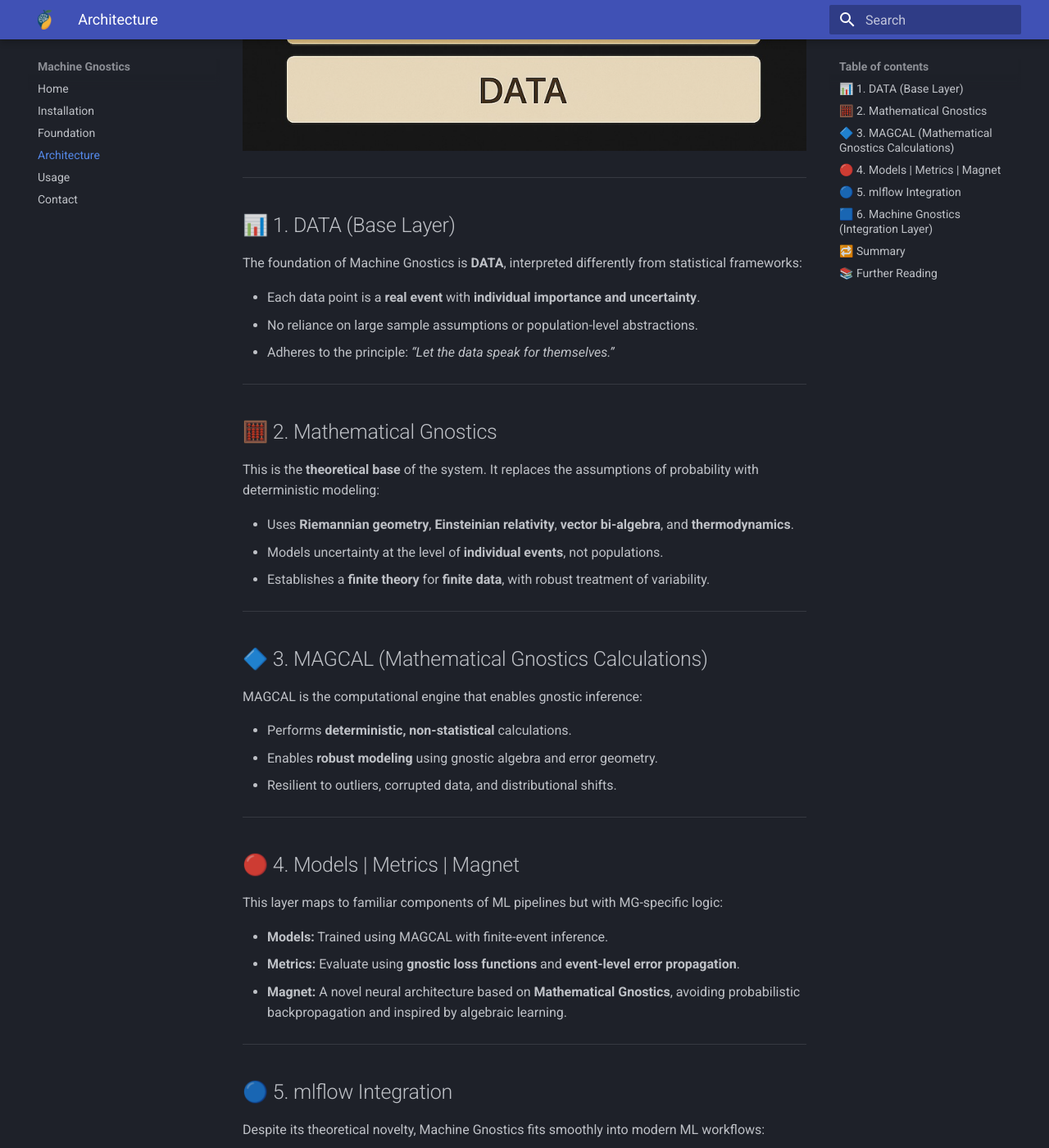
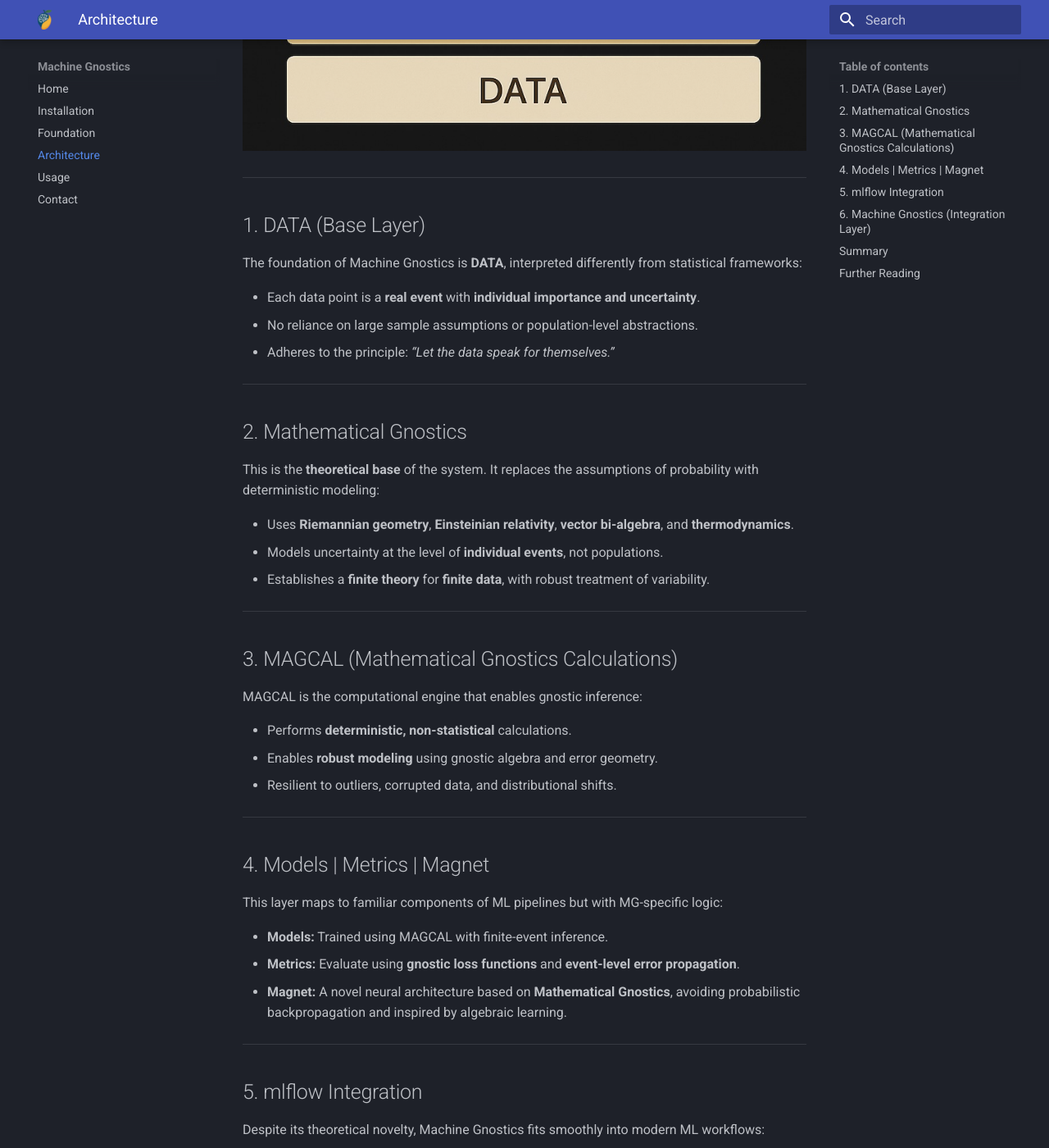
Before and after one commit to MachineGnostics/machinegnostics.io, an MkDocs documentation site: the page built from docs/architecture.md, in a window 1280 px wide and 1400 px high, scrolled down 786 px. Shown: the whole window at 82% size. Built offline with MkDocs 1.6.1 and Material for MkDocs 9.7.7, drawn with Linux system fonts in a browser that asks for light colours; some of the changed text lies outside the part shown.

Commit message:
updated info

```diff
--- a/docs/architecture.md
+++ b/docs/architecture.md
@@ -1,4 +1,4 @@
-# 🧠 Machine Gnostics Architecture
+# Machine Gnostics Architecture
 
 This diagram presents the conceptual architecture of the **Machine Gnostics** paradigm. Unlike traditional machine learning rooted in statistical theory, this new approach is built on the foundation of **Mathematical Gnostics (MG)**—a finite, deterministic, and physically inspired framework.
 
@@ -6,7 +6,7 @@ This diagram presents the conceptual architecture of the **Machine Gnostics** pa
 
 ---
 
-## 📊 1. DATA (Base Layer)
+## 1. DATA (Base Layer)
 
 The foundation of Machine Gnostics is **DATA**, interpreted differently from statistical frameworks:
 
@@ -16,7 +16,7 @@ The foundation of Machine Gnostics is **DATA**, interpreted differently from sta
 
 ---
 
-## 🧮 2. Mathematical Gnostics
+## 2. Mathematical Gnostics
 
 This is the **theoretical base** of the system. It replaces the assumptions of probability with deterministic modeling:
 
@@ -26,7 +26,7 @@ This is the **theoretical base** of the system. It replaces the assumptions of p
 
 ---
 
-## 🔷 3. MAGCAL (Mathematical Gnostics Calculations)
+## 3. MAGCAL (Mathematical Gnostics Calculations)
 
 MAGCAL is the computational engine that enables gnostic inference:
 
@@ -36,7 +36,7 @@ MAGCAL is the computational engine that enables gnostic inference:
 
 ---
 
-## 🔴 4. Models | Metrics | Magnet
+## 4. Models | Metrics | Magnet
 
 This layer maps to familiar components of ML pipelines but with MG-specific logic:
 
@@ -46,7 +46,7 @@ This layer maps to familiar components of ML pipelines but with MG-specific logi
 
 ---
 
-## 🔵 5. mlflow Integration
+## 5. mlflow Integration
 
 Despite its theoretical novelty, Machine Gnostics fits smoothly into modern ML workflows:
 
@@ -55,7 +55,7 @@ Despite its theoretical novelty, Machine Gnostics fits smoothly into modern ML w
 
 ---
 
-## 🟦 6. Machine Gnostics (Integration Layer)
+## 6. Machine Gnostics (Integration Layer)
 
 This layer unifies all components into a working system:
 
@@ -65,7 +65,7 @@ This layer unifies all components into a working system:
 
 ---
 
-## 🔁 Summary
+## Summary
 
 | Traditional ML (Statistics)        | Machine Gnostics                         |
 |------------------------------------|------------------------------------------|
@@ -77,7 +77,7 @@ This layer unifies all components into a working system:
 
 ---
 
-## 📚 Further Reading
+## Further Reading
 
 - Pavel Kovanic, _Mathematical Gnostics_ (2023)
 - P. Kovanic & M.B. Humber, _The Economics of Information_ (2015)
```
Also changed, not shown: README.md (+8 -13 lines).
